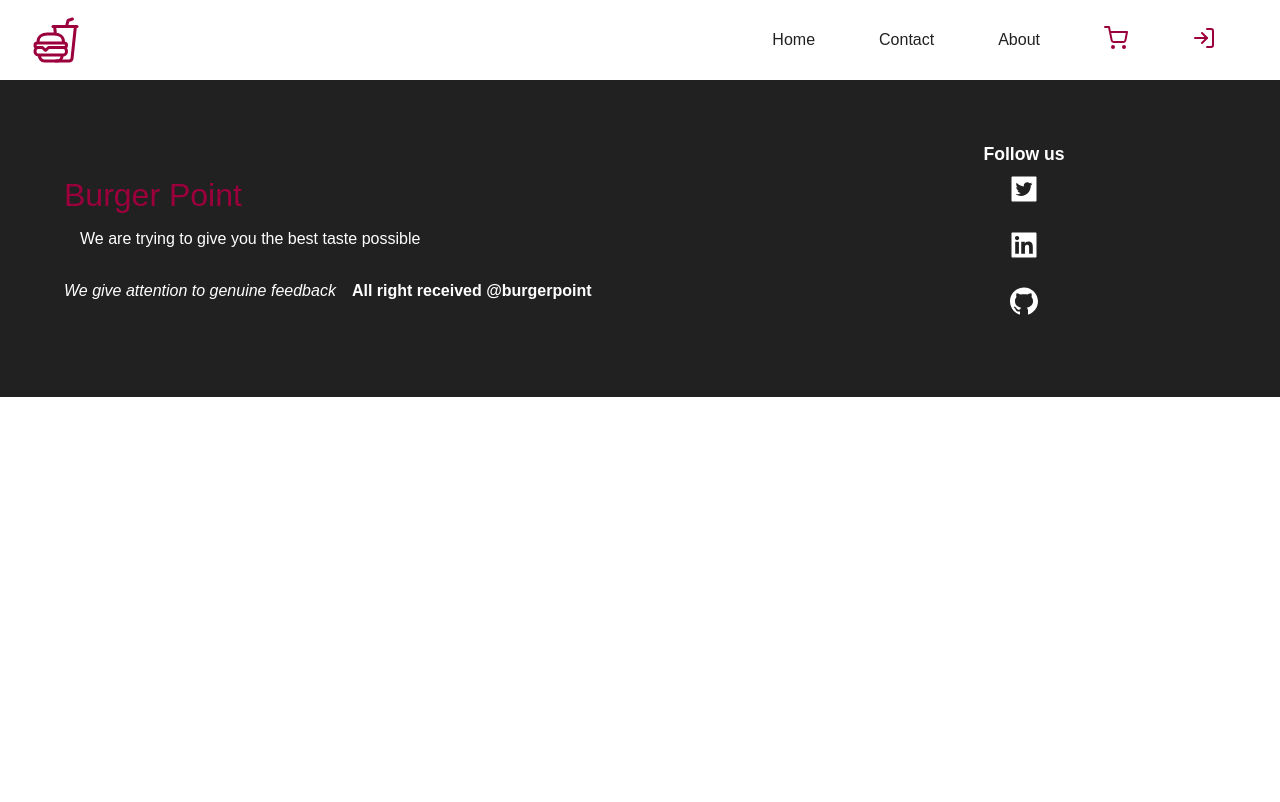
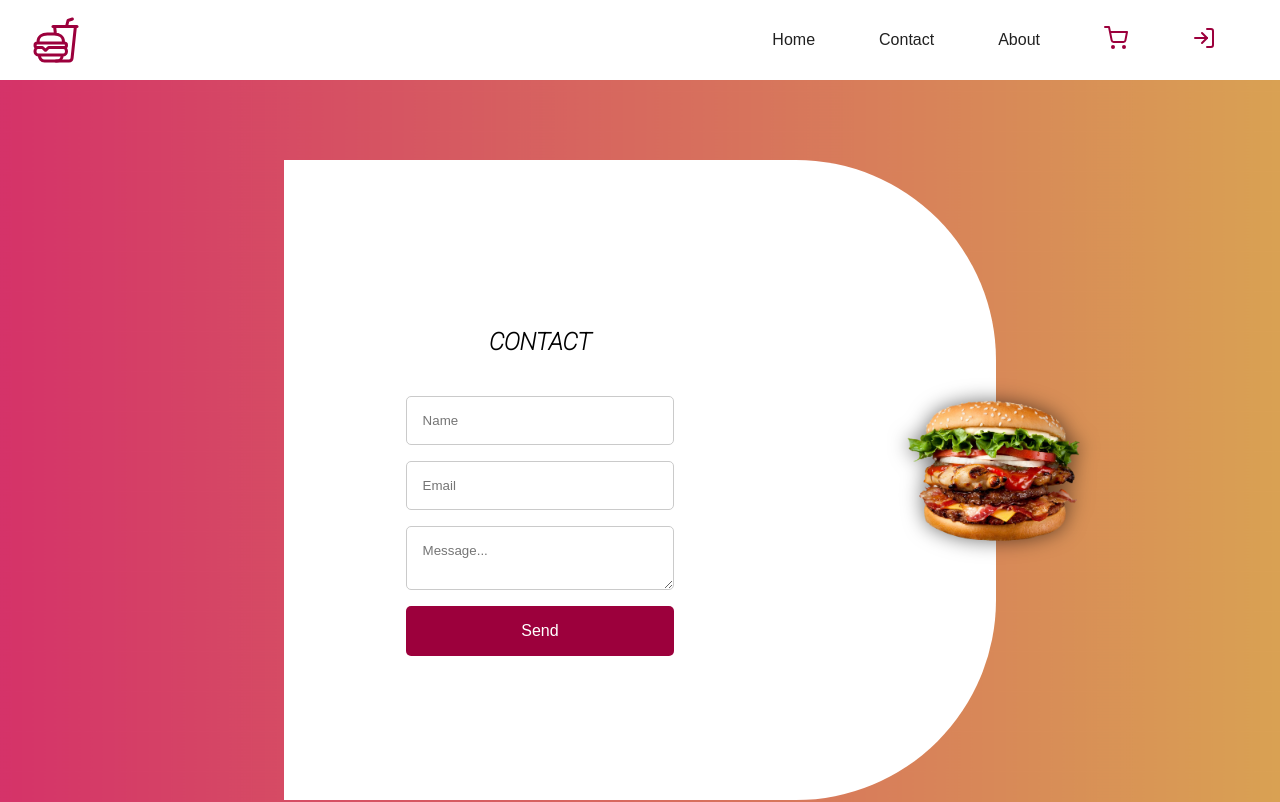
Before and after one commit to shahriarlimon/burgerPoint, a React (Create React App) app: page /contact in a window 1280 px wide. Shown: the top 802 px of the page. Built offline with nearby package versions, Linux system fonts and the light colour scheme.

Commit message:
completed contact page

```diff
--- a/src/App.js
+++ b/src/App.js
@@ -5,15 +5,17 @@
 import Header from './components/layout/Header';
 import Home from './components/home/Home';
 import Footer from './components/layout/Footer';
+import Contact from './components/contact/Contact';
 
 function App() {
   return <Router>
     <Header />
     <Routes>
       <Route path='/' element={<Home />} />
+      <Route path='/contact' element={<Contact />} />
 
     </Routes>
-    <Footer/>
+    <Footer />
   </Router>
 }
 
--- /dev/null
+++ b/src/components/contact/Contact.jsx
@@ -0,0 +1,64 @@
+import React from 'react';
+import "../../styles/Contact.scss";
+import { motion } from 'framer-motion';
+import burger from '../../assets/burger2.png'
+
+const Contact = () => {
+    return (
+        <section className='contact'>
+
+            <motion.form
+                initial={{
+                    x: "-100vw",
+                    opacity: 0
+                }}
+                animate={{
+                    x: 0,
+                    opacity: 1
+                }}
+                transition={{
+                    delay: 0.2
+                }}
+            >
+                <h2>Contact</h2>
+                <input placeholder='Name' name='name' />
+                <input placeholder='Email' name='email' />
+                <textarea placeholder='Message...' name='message' />
+                <button type='submit'>Send</button>
+
+            </motion.form>
+            <motion.div
+                className="formBorder"
+                initial={{
+                    x: "100vw",
+                    opacity: 0,
+                }}
+                animate={{
+                    x: 0,
+                    opacity: 1,
+                }}
+                transition={{ delay: 0.2 }}
+            >
+                <motion.div
+                    initial={{
+                        y: "-100vh",
+                        x: "50%",
+                        opacity: 0,
+                    }}
+                    animate={{
+                        x: "50%",
+                        y: "-50%",
+                        opacity: 1,
+                    }}
+                    transition={{
+                        delay: 1,
+                    }}
+                >
+                    <img src={burger} alt="Burger" />
+                </motion.div>
+            </motion.div>
+        </section>
+    );
+};
+
+export default Contact;
--- /dev/null
+++ b/src/styles/Contact.scss
@@ -0,0 +1,77 @@
+@import "colors";
+.contact {
+  height: 100vh;
+  width: 100%;
+  background-image: url("../assets/bg.png");
+  background-repeat: no-repeat;
+  background-size: cover;
+  display: flex;
+  align-items: center;
+  justify-content: center;
+  > form {
+    display: flex;
+    flex-direction: column;
+    align-items: center;
+    justify-content: center;
+    background-color: white;
+    padding: 2rem;
+    width: 40%;
+    height: 80%;
+    > h2 {
+      font-size: 1.5rem;
+      text-transform: uppercase;
+      font-family: "Roboto";
+      margin: 2rem 0;
+    }
+    > input,
+    textarea,
+    button {
+      padding: 1rem;
+      outline: none;
+      border: 1px solid rgba(202, 202, 202);
+      margin: 0.5rem;
+      width: 60%;
+      border-radius: 5px;
+    }
+    > button {
+      background-color: $red;
+      border: none;
+      cursor: pointer;
+      color: white;
+      font-size: 1rem;
+      &:hover {
+        background-color: $reddark;
+      }
+    }
+  }
+  > .formBorder {
+    width: 200px;
+    height: 80%;
+    background-color: white;
+    border-radius: 0 200px 200px 0;
+    position: relative;
+    > div {
+      width: 200px;
+      height: 200px;
+      position: absolute;
+      top: 50%;
+      transform: translate(50%, -50%);
+      filter: drop-shadow(0 0 10px rgba(0, 0, 0, 0.566));
+      > img {
+        width: 100%;
+      }
+    }
+  }
+}
+@media screen and (max-width: 600px) {
+    .contact {
+      height: 70vh;
+      > form {
+        width: 100%;
+        height: 100%;
+      }
+      .formBorder {
+        display: none;
+      }
+    }
+  }
```
